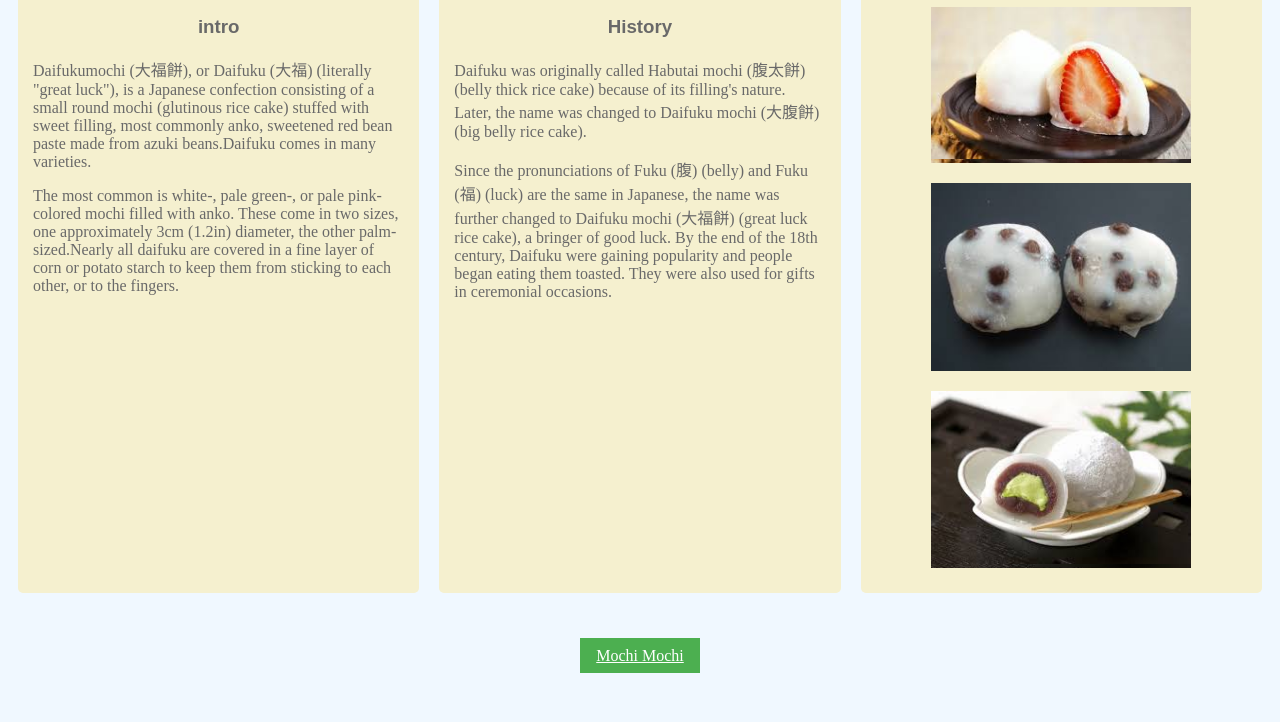
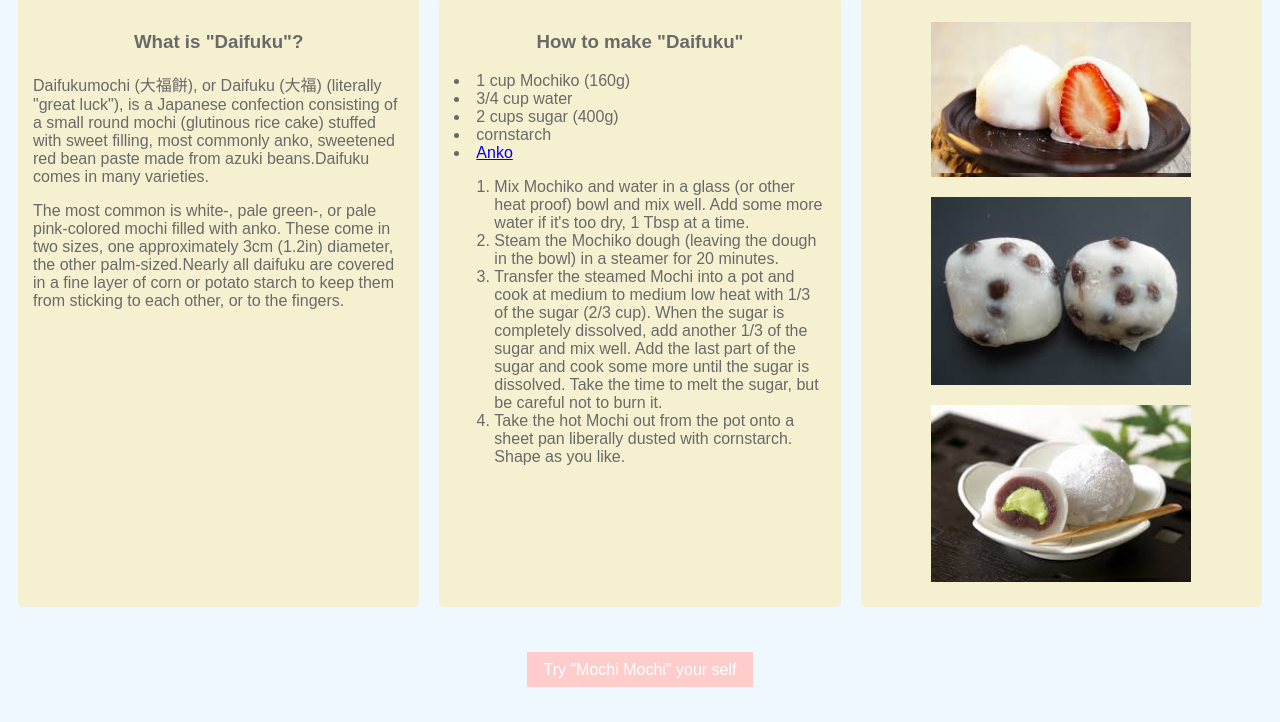
Before and after one commit to shinomatsu/shinomatsu.github.io, a plain HTML site: page index.html in a window 1280 px wide. Shown: the part 179-901 px from the top of the page. Drawn offline with Linux system fonts and the light colour scheme.

Commit message:
Second commit fix index.html

```diff
--- a/index.html
+++ b/index.html
@@ -4,22 +4,37 @@
 <meta charset="UTF-8">
 <title>Daifuku</title>
 <link rel="stylesheet" type="text/css" href="stylesheet.css">
+<link href="https://fonts.googleapis.com/earlyaccess/notosansjapanese.css" rel="stylesheet">
+<link href="https://fonts.googleapis.com/css?family=Quicksand rel="stylesheet">
 </head>
 <body>
 <div id="header">
-<h1>Daifuku</h1>
+<p>Daifuku</p>
+<a href="https://github.com/shinomatsu" ><img src="images/GitHub-Mark-32px.png" align="right" class="github_icon"></a></a>
+<a href="https://github.com/shinomatsu"><img src="images/32px_mail_001_a-trans.png" align="right" class="mail_icon"></a></a>
 </div>
 <div id="main">
 <section class="col-1">
- <h3>intro</h3>
- <p>Daifukumochi (大福餅), or Daifuku (大福) (literally "great luck"), is a Japanese confection consisting of a small round mochi (glutinous rice cake) stuffed with sweet filling, most commonly anko, sweetened red bean paste made from azuki beans.Daifuku comes in many varieties.</p>
- <p>The most common is white-, pale green-, or pale pink-colored mochi filled with anko. These come in two sizes, one approximately 3cm (1.2in) diameter, the other palm-sized.Nearly all daifuku are covered in a fine layer of corn or potato starch to keep them from sticking to each other, or to the fingers.</p>
+ <h3>What is "Daifuku"?</h3>
+	<p>Daifukumochi (大福餅), or Daifuku (大福) (literally "great luck"), is a Japanese confection consisting of a small round mochi (glutinous rice cake) stuffed with sweet filling, most commonly anko, sweetened red bean paste made from azuki beans.Daifuku comes in many varieties.</p>
+	<p>The most common is white-, pale green-, or pale pink-colored mochi filled with anko. These come in two sizes, one approximately 3cm (1.2in) diameter, the other palm-sized.Nearly all daifuku are covered in a fine layer of corn or potato starch to keep them from sticking to each other, or to the fingers.</p></p>
 </section>
 
  <section class="col-2">
- <h3>History</h3>
- <p>Daifuku was originally called Habutai mochi (腹太餅) (belly thick rice cake) because of its filling's nature. Later, the name was changed to Daifuku mochi (大腹餅) (big belly rice cake). </p>
- <p>Since the pronunciations of Fuku (腹) (belly) and Fuku (福) (luck) are the same in Japanese, the name was further changed to Daifuku mochi (大福餅) (great luck rice cake), a bringer of good luck. By the end of the 18th century, Daifuku were gaining popularity and people began eating them toasted. They were also used for gifts in ceremonial occasions.</p>
+<h3>How to make "Daifuku"</h3>
+<ul></ul>
+    <li>1 cup Mochiko (160g)</li>
+	<li>3/4 cup water</li>
+	<li>2 cups sugar (400g)</li>
+	<li>cornstarch</li>
+	<li><a href="https://en.wikipedia.org/wiki/Sweet_bean_paste">Anko</a></li>
+<ul></ul>
+<ol>
+	<li>Mix Mochiko and water in a glass (or other heat proof) bowl and mix well. Add some more water if it's too dry, 1 Tbsp at a time.</li>
+	<li>Steam the Mochiko dough (leaving the dough in the bowl) in a steamer for 20 minutes.</li>
+	<li>Transfer the steamed Mochi into a pot and cook at medium to medium low heat with 1/3 of the sugar (2/3 cup). When the sugar is completely dissolved, add another 1/3 of the sugar and mix well. Add the last part of the sugar and cook some more until the sugar is dissolved. Take the time to melt the sugar, but be careful not to burn it.</li>
+	<li>Take the hot Mochi out from the pot onto a sheet pan liberally dusted with cornstarch. Shape as you like.</li>
+</ol>
  </section>
 
 <section class="col-3">
@@ -43,7 +58,7 @@
 
 <div id="footer">
 <div class="btn">
-<a target="_blank" href="https://github.com/shinomatsu" class="btn-margin-bottom">Mochi Mochi</a>
+<a target="_blank" href="https://github.com/shinomatsu" class="btn-margin-bottom">Try "Mochi Mochi" your self</a>
 </div>
 </div>
 
--- a/stylesheet.css
+++ b/stylesheet.css
@@ -1,13 +1,12 @@
 
 body {
-	font-family: "Verdana,sans-serif";
+	font-family: 'Noto Sans Japanese', sans-serif;
 	background-color: aliceblue;
 	color: #696969;
 	font-size: 16px
 }
 
-h1,h3{
-	font-family: "Arial", sans-serif;
+h1,h3,h4{
 	color: #696969;
 	border-width: 4px; /* 枠の幅 */
 	line-height: 120%; /* 行の高さ */
@@ -19,6 +18,7 @@ img {
     height:auto;
     max-width:100%;
     max-height:100%;
+
  }
 
 #header{
@@ -27,18 +27,15 @@ img {
 	margin: 20px;
 	border-radius: 5px;
 	padding: 15px;
+	font-size: 30px;
 	text-align: center; /* テキストの配置 */
 }
-
-#footer{
-	border-width: 25px; /* 枠の幅 */
-	line-height: 120%; /* 行の高さ */
-	margin: 20px;
-	border-radius: 5px;
-	padding: 15px;
-	text-align: center; /* テキストの配置 */
+.github_icon{
+	margin-right:10px;
 }
-
+.mail_icon{
+	margin-right:10px;
+}
 #main{
 	display: flex;
 }
@@ -49,15 +46,11 @@ img {
 	margin: 10px;
 	border-radius: 5px;
 	padding: 15px;
+}
+.col-1{
 
 }
-
-.col-1
-{
-
-}
-.col-2
-{
+.col-2{
 
 }
 .col-3 {
@@ -89,9 +82,18 @@ margin: 10px;
 }
 
 
+#footer{
+	border-width: 25px; /* 枠の幅 */
+	line-height: 120%; /* 行の高さ */
+	margin: 20px;
+	border-radius: 5px;
+	padding: 15px;
+	text-align: center; /* テキストの配置 */
+}
+
 .btn
  {
-background-color: #4CAF50;
+background-color: #FFCCCC;
 border: none;
 display: inline-block;
 outline: 0;
@@ -99,7 +101,7 @@ padding: 8px 16px;
 vertical-align: middle;
 }
 
-.btn-margin-bottom
-{
+.btn-margin-bottom,.btn-margin-bottom:hover{
 color: #FFFFFF;
+text-decoration:none;
 }
```
Also changed, not shown: images/32px_mail_001_a-trans.png (added), images/GitHub-Mark-32px.png (added), 2 other files. Lines whose indentation alone changed are shown as unchanged.
